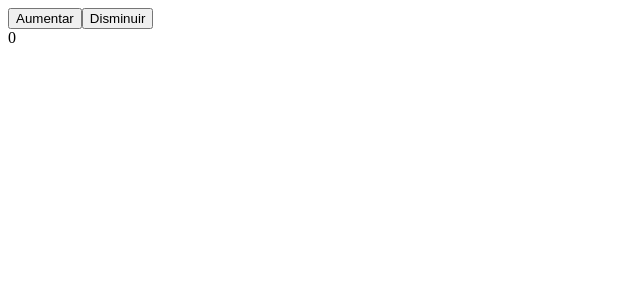
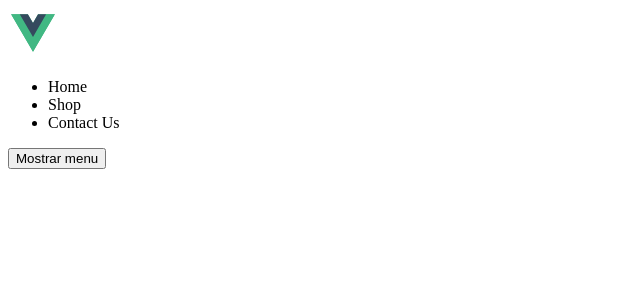
Before and after one commit to julioalmirooficial/curso-de-vuejs, a Vue app: page / in a window 1280 px wide. Shown: the top 300 px of the page, without its empty margins (0-640 px from the left). Built offline with nearby package versions, Linux system fonts and the light colour scheme.

Commit message:
EVENTOS DE MOUSE

```diff
--- a/src/App.vue
+++ b/src/App.vue
@@ -1,7 +1,6 @@
 <script setup>
-import ContadorsDeNumero from '@/components/ContadorDeNumero.vue'
+import MainHeader from '@/components/header/MainHeader.vue'
 </script>
-
 <template>
-  <ContadorsDeNumero/>
+  <MainHeader/>
 </template>
--- a/src/assets/main.css
+++ b/src/assets/main.css
@@ -0,0 +1,3 @@
+img{
+    width: 50px;
+}
--- a/src/components/ContadorDeNumero.vue
+++ /dev/null
@@ -1,15 +0,0 @@
-<script setup>
-import { ref } from 'vue';
-
-let numero = ref(0);
-</script>
-
-<template>
-  <div>
-    <button @click="numero++">Aumentar</button>
-    <button @click="numero--">Disminuir</button>
-    <div>
-      {{ numero }}
-    </div>
-  </div>
-</template>
--- /dev/null
+++ b/src/components/header/MainHeader.vue
@@ -0,0 +1,21 @@
+<script setup>
+import { ref } from 'vue';
+
+const mostrarMenu = ref(true);
+
+</script>
+<template>
+  <header>
+    <div>
+      <img src="../../assets/img/logo.svg" alt="Logo de vuejs" />
+    </div>
+    <nav v-if="mostrarMenu === true">
+      <ul>
+        <li>Home</li>
+        <li>Shop</li>
+        <li>Contact Us</li>
+      </ul>
+    </nav>
+    <button @click="mostrarMenu = !mostrarMenu">Mostrar menu</button>
+  </header>
+</template>
```
Also changed, not shown: src/assets/img/logo.svg (added), src/assets/logo.svg (deleted).
